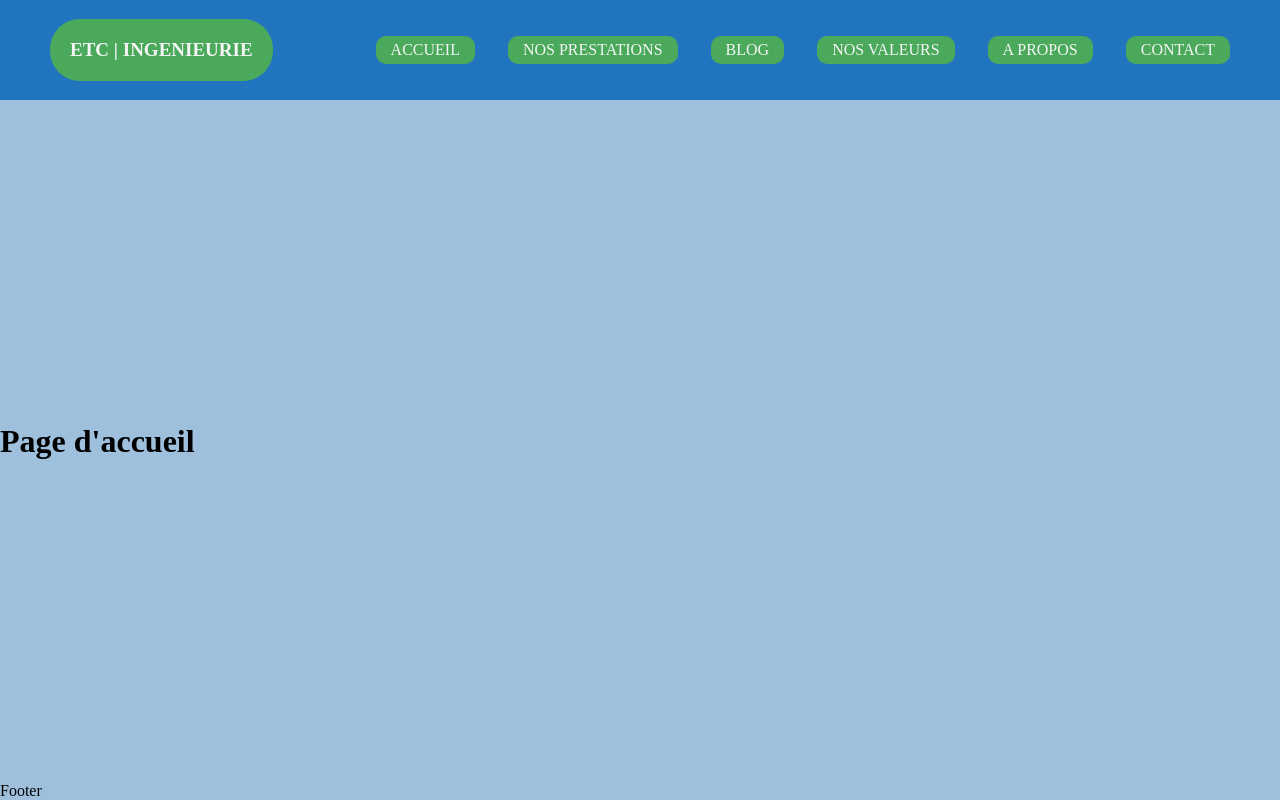
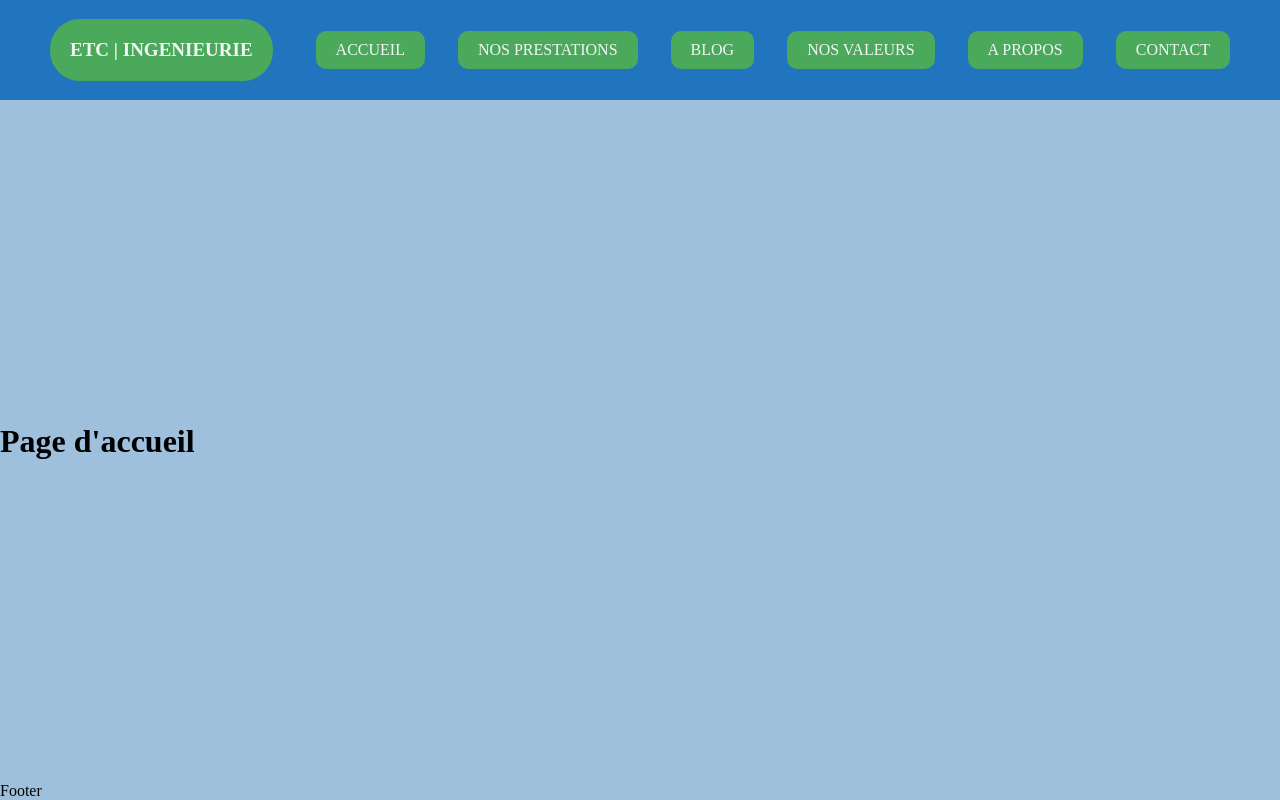
Before and after one commit to HamedDevWeb/EtcIngenierie, a Next.js app in the folder front/: page / in a window 1280 px wide. Built offline with nearby package versions, Linux system fonts and the light colour scheme.

Commit message:
Ajout du lien de redirection vers la page d'accueil à partir de la navbar

```diff
--- a/front/src/components/navbar/Navbar.jsx
+++ b/front/src/components/navbar/Navbar.jsx
@@ -1,3 +1,4 @@
+import Link from "next/link.js"
 import Links from "./links/Links.jsx"
 import styles from "./navbar.module.css"
 
@@ -5,7 +6,7 @@ import styles from "./navbar.module.css"
 const Navbar = () => {
   return (
     <div className={styles.container}>
-        <div className={styles.logo}>ETC | INGENIEURIE</div>
+        <Link href="/" className={styles.logo}>ETC | INGENIEURIE</Link>
         <div>
             <Links />
         </div>
--- a/front/src/components/navbar/links/links.module.css
+++ b/front/src/components/navbar/links/links.module.css
@@ -8,7 +8,7 @@
 .links a{
     color: var(--primColor);
     background-color: var(--secColor);
-    padding: 5px 15px;
+    padding: 10px 20px;
     border-radius: 10px;
     text-decoration: none;
     font-weight:100;
--- a/front/src/components/navbar/navbar.module.css
+++ b/front/src/components/navbar/navbar.module.css
@@ -6,6 +6,7 @@
     height: 100px;
     display: flex;
     align-items: center;
+    flex-wrap: wrap;
     justify-content: space-between;
 }
 
```
